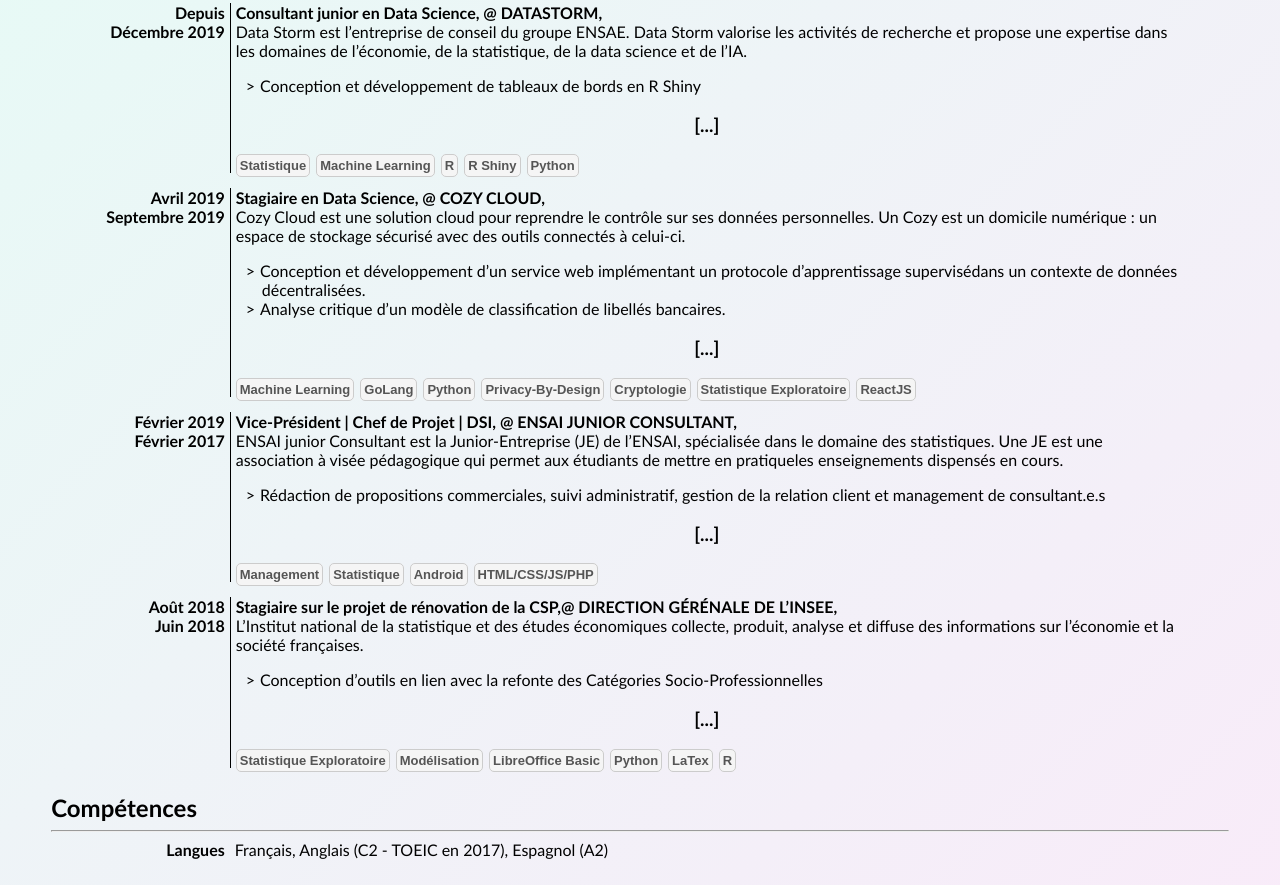
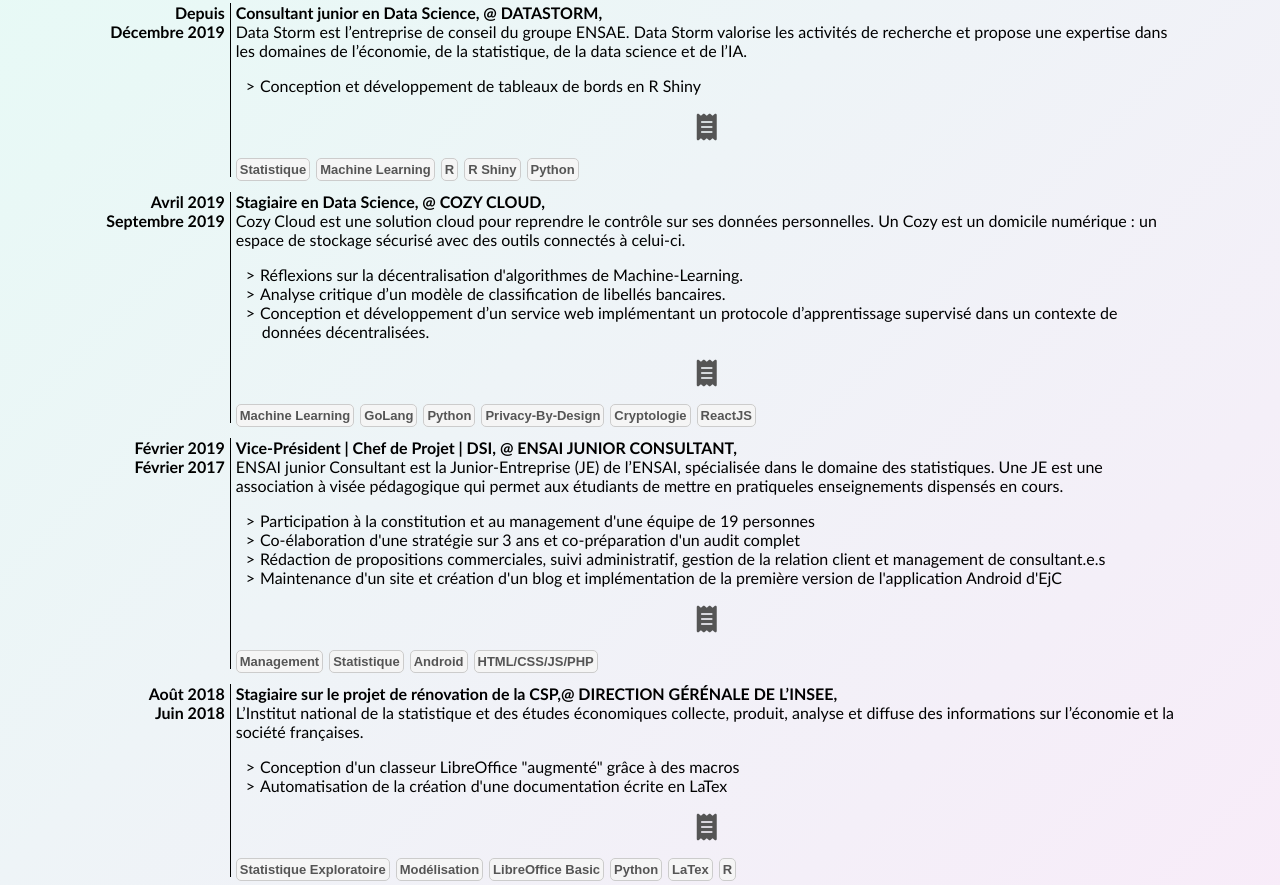
Before and after one commit to tintinmar1995/website-cv, a plain HTML site: page index.html in a window 1280 px wide. Shown: the part 582-1467 px from the top of the page. Drawn offline with nearby package versions, Linux system fonts and the light colour scheme.

Commit message:
ui : clean bullet points panel

```diff
--- a/css/style.css
+++ b/css/style.css
@@ -227,5 +227,11 @@ p {
 
 .modal-btn {
   text-decoration:none;
-  color:black;
+  font-size:20pt;
+  color: #555555;
+  margin-bottom: 10px;
 }
+
+.kw-row {
+  margin-top: 15px;
+}
--- a/index.html
+++ b/index.html
@@ -108,8 +108,11 @@
           <ul class="xp-skills">
             <li>Conception et développement de tableaux de bords en R Shiny</li>
           </ul>
-          <center><a class="modal-btn" href="#ds" aria-label="Plus sur mon travail à DataStorm" data-balloon-pos="up"><h3>[...]</h3></a></center>
-          <span class="kw">Statistique</span><span class="kw">Machine Learning</span><span class="kw">R</span><span class="kw">R Shiny</span><span class="kw">Python</span>
+          <center>
+          <a class="modal-btn" href="#ds" aria-label="Plus sur mon travail à DataStorm" data-balloon-pos="up"><i class="fas fa-receipt"></i></a></center>
+          <div class="kw-row">
+            <span class="kw">Statistique</span><span class="kw">Machine Learning</span><span class="kw">R</span><span class="kw">R Shiny</span><span class="kw">Python</span>
+          </div>
       </div>
     </div>
     <div class="row"
@@ -124,11 +127,14 @@
           <p class="short-desc">Cozy Cloud est une solution cloud pour reprendre le contrôle sur ses données personnelles. Un Cozy est un domicile numérique : un espace de stockage sécurisé avec des outils connectés à celui-ci.</p>
           <p class="long-desc">Cozy Cloud se base sur le constat simple : dans le schéma qu'est devenu internet, l'utilisateur ne contrôle plus ses données personnelles. Cozy Cloud propose alors une solution open-source de cloud personnel. Espace sécurisé où héberger ses données bancaires, ses documents, ses factures, ses notes, ses mots de passe.</p>
           <ul class="xp-skills">
-            <li>Conception et développement d’un service web implémentant un protocole d’apprentissage supervisédans un contexte de données décentralisées.</li>
+            <li>Réflexions sur la décentralisation d'algorithmes de Machine-Learning.</li>
             <li>Analyse critique d’un modèle de classification de libellés bancaires.</li>
+            <li>Conception et développement d’un service web implémentant un protocole d’apprentissage supervisé dans un contexte de données décentralisées.</li>
           </ul>
-          <center><a class="modal-btn" href="#cozy" aria-label="Plus sur mon travail à Cozy" data-balloon-pos="up"><h3>[...]</h3></a></center>
-          <span class="kw">Machine Learning</span><span class="kw">GoLang</span><span class="kw">Python</span><span class="kw">Privacy-By-Design</span><span class="kw">Cryptologie</span><span class="kw">Statistique Exploratoire</span><span class="kw">ReactJS</span></p>
+          <center><a class="modal-btn" href="#cozy" aria-label="Plus sur mon travail à Cozy" data-balloon-pos="up"><i class="fas fa-receipt"></i></a></center>
+          <div class="kw-row">
+            <span class="kw">Machine Learning</span><span class="kw">GoLang</span><span class="kw">Python</span><span class="kw">Privacy-By-Design</span><span class="kw">Cryptologie</span><span class="kw">ReactJS</span></p>
+          </div>
       </div>
     </div>
     <div class="row"
@@ -143,10 +149,15 @@
           <p class="short-desc">ENSAI junior Consultant est la Junior-Entreprise (JE) de l’ENSAI, spécialisée dans le domaine des statistiques. Une JE est une association à visée pédagogique qui permet aux étudiants de mettre en pratiqueles enseignements dispensés en cours.</p>
           <p class="long-desc">ENSAI junior Consultant est la Junior-Entreprise de l’ENSAI, spécialisée dans le domaine des statistiques. Une JE est une association à visée pédagogique, gérée par des étudiants comme s'il s'agissait d'une mini-entreprise. Elle permet aux autres étudiants de mettre en pratique les enseignements dispensés en cours. Sur chaque projet, un administrateur fait l’interface entre un client et un consultant.</p>
           <ul class="xp-skills">
+            <li>Participation à la constitution et au management d'une équipe de 19 personnes</li>
+            <li>Co-élaboration d'une stratégie sur 3 ans et co-préparation d'un audit complet</li>
             <li>Rédaction de propositions commerciales, suivi administratif, gestion de la relation client et management de consultant.e.s</li>
+            <li>Maintenance d'un site et création d'un blog et implémentation de la première version de l'application Android d'EjC</li>
           </ul>
-          <center><a class="modal-btn" href="#ejc" aria-label="Plus sur mon travail à EjC" data-balloon-pos="up" ><h3>[...]</h3></a></center>
-          <span class="kw">Management</span><span class="kw">Statistique</span><span class="kw">Android</span><span class="kw">HTML/CSS/JS/PHP</span>
+          <center><a class="modal-btn" href="#ejc" aria-label="Plus sur mon travail à EjC" data-balloon-pos="up" ><i class="fas fa-receipt"></i></a></center>
+          <div class="kw-row">
+            <span class="kw">Management</span><span class="kw">Statistique</span><span class="kw">Android</span><span class="kw">HTML/CSS/JS/PHP</span>
+          </div>
       </div>
     </div>
     <div class="row"
@@ -161,10 +172,13 @@
           <p class="short-desc">L’Institut national de la statistique et des études économiques collecte, produit, analyse et diffuse des informations sur l’économie et la société françaises.</p>
           <p class="long-desc">L’Institut national de la statistique et des études économiques collecte, produit, analyse et diffuse des informations sur l’économie et la société françaises. Elle fut co-responsable à la fin des années 2010 de la rénovation des catégories socio-professionnelles, langage commun permettant de représenter le monde social.</p>
           <ul class="xp-skills">
-            <li>Conception d’outils en lien avec la refonte des Catégories Socio-Professionnelles</li>
+            <li>Conception d'un classeur LibreOffice "augmenté" grâce à des macros</li>
+            <li>Automatisation de la création d'une documentation écrite en LaTex</li>
           </ul>
-          <center><a class="modal-btn" href="#insee" aria-label="Plus sur mon travail à l'INSEE" data-balloon-pos="up"><h3>[...]</h3></a></center>
-          <span class="kw">Statistique Exploratoire</span><span class="kw">Modélisation</span><span class="kw">LibreOffice Basic</span><span class="kw">Python</span><span class="kw">LaTex</span><span class="kw">R</span>
+          <center><a class="modal-btn" href="#insee" aria-label="Plus sur mon travail à l'INSEE" data-balloon-pos="up"><i class="fas fa-receipt"></i></a></center>
+          <div class="kw-row">
+            <span class="kw">Statistique Exploratoire</span><span class="kw">Modélisation</span><span class="kw">LibreOffice Basic</span><span class="kw">Python</span><span class="kw">LaTex</span><span class="kw">R</span>
+          </div>
       </div>
     </div>
 
```
